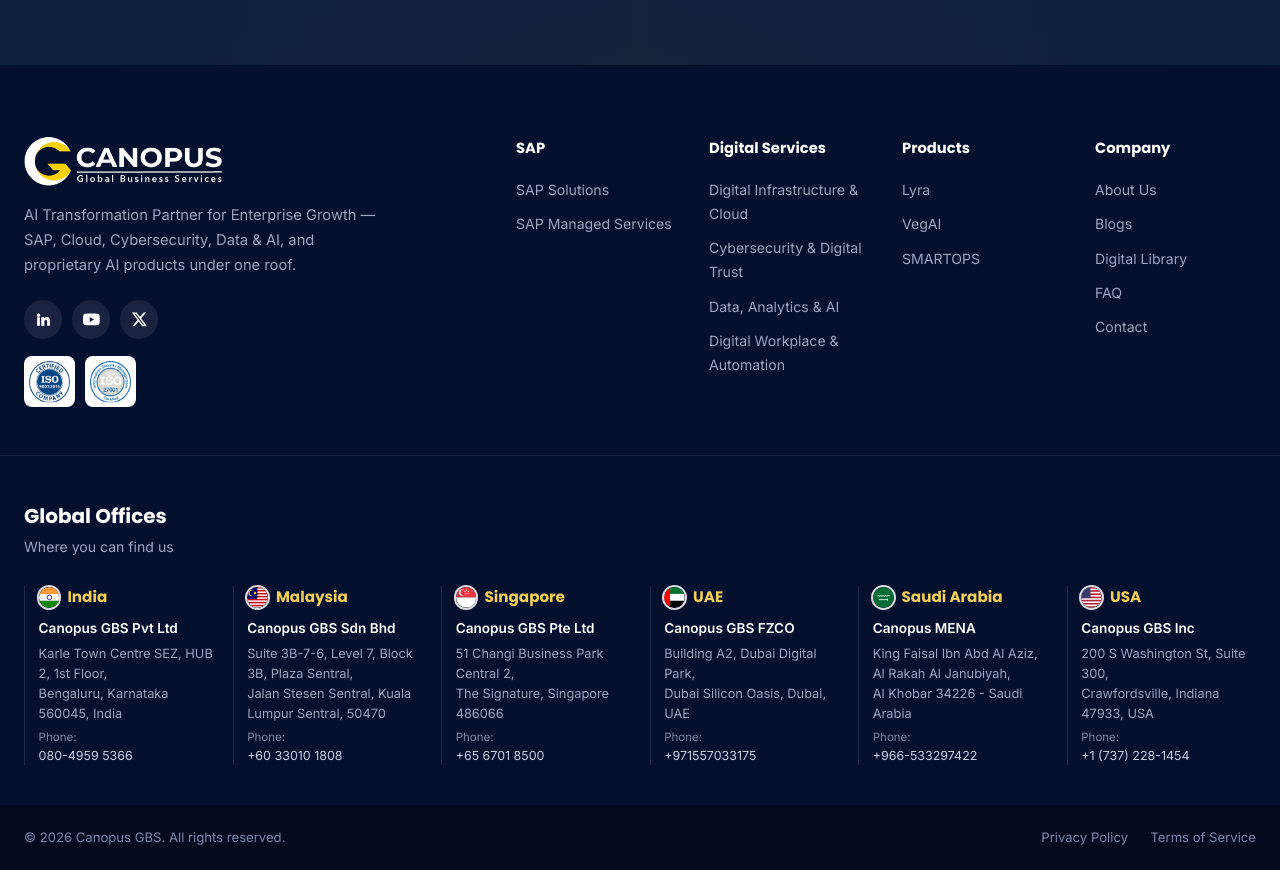
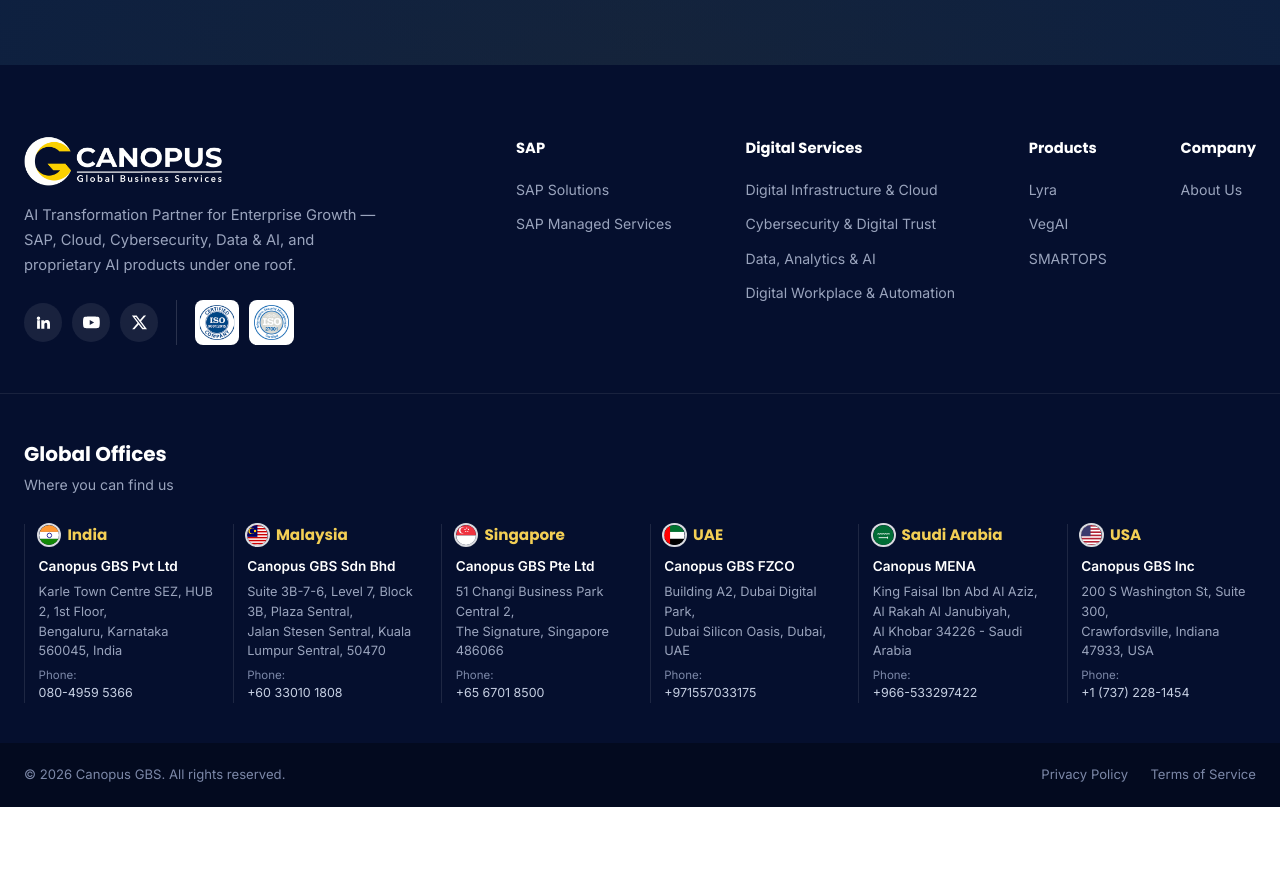
Before and after one commit to Balakumar171994/279cgbs, a React (Vite) app: page / in a window 1280 px wide. Shown: the part 5500-6370 px from the top of the page. After the commit the page ends 6307 px from the top, so only its background shows below. Built offline with nearby package versions, Linux system fonts and the light colour scheme.

Commit message:
14th review

```diff
--- a/src/components/Footer.css
+++ b/src/components/Footer.css
@@ -29,21 +29,31 @@
   max-width: 360px;
 }
 
+/* One row: social icons, a thin divider, then the ISO badges */
+.footer__badges {
+  display: flex;
+  flex-wrap: wrap;
+  align-items: center;
+  gap: 0.9rem 1.1rem;
+  margin-top: 1.4rem;
+}
+
 .footer__social {
   display: flex;
   gap: 0.6rem;
-  margin-top: 1.4rem;
 }
 
 /* Small ISO badges on white tiles so they read on the dark footer */
 .footer__certs {
   display: flex;
+  align-items: center;
   gap: 0.6rem;
-  margin-top: 1.1rem;
+  padding-left: 1.1rem;
+  border-left: 1px solid rgba(255, 255, 255, 0.15);
 }
 
 .footer__certs img {
-  height: 3.2rem;
+  height: 2.8rem;
   width: auto;
   padding: 0.3rem;
   border-radius: 0.5rem;
@@ -77,9 +87,11 @@
 .footer__social-link--youtube:hover { background: #ff0000; }
 .footer__social-link--x:hover { background: #000000; box-shadow: 0 0 0 1px rgba(255, 255, 255, 0.25); }
 
+/* Each column is as wide as its longest link, so links stay on one line */
 .footer__cols {
   display: grid;
-  grid-template-columns: repeat(4, 1fr);
+  grid-template-columns: repeat(4, auto);
+  justify-content: space-between;
   gap: 2rem;
 }
 
@@ -99,6 +111,12 @@
 .footer__col a {
   font-size: 0.88rem;
   color: #9aa4bd;
+}
+
+@media (min-width: 641px) {
+  .footer__col a {
+    white-space: nowrap;
+  }
 }
 
 .footer__col a:hover {
--- a/src/components/Footer.jsx
+++ b/src/components/Footer.jsx
@@ -37,6 +37,8 @@
             AI Transformation Partner for Enterprise Growth — SAP, Cloud, Cybersecurity, Data & AI,
             and proprietary AI products under one roof.
           </p>
+          {/* Social icons and ISO badges share one row */}
+          <div className="footer__badges">
             <div className="footer__social">
               {socials.map((s) => (
                 <a
@@ -55,6 +57,7 @@
             <div className="footer__certs">
               <img src={iso9001} alt="ISO 9001:2015 Certified" loading="lazy" />
               <img src={iso27001} alt="ISO 27001 Certified" loading="lazy" />
+            </div>
           </div>
         </div>
 
--- a/src/data.js
+++ b/src/data.js
@@ -466,7 +466,7 @@
   ],
 }
 
-// TODO: replace "#" with the company's YouTube / X page URLs
+// TODO: replace "#" with the company's X page URL
 export const socials = [
   {
     key: 'linkedin',
@@ -477,7 +477,7 @@
   {
     key: 'youtube',
     name: 'YouTube',
-    href: '#',
+    href: 'https://www.youtube.com/watch?v=sBxN2tLv4v8',
     path: 'M23.5 6.2a3 3 0 0 0-2.1-2.1C19.5 3.6 12 3.6 12 3.6s-7.5 0-9.4.5A3 3 0 0 0 .5 6.2 31 31 0 0 0 0 12a31 31 0 0 0 .5 5.8 3 3 0 0 0 2.1 2.1c1.9.5 9.4.5 9.4.5s7.5 0 9.4-.5a3 3 0 0 0 2.1-2.1A31 31 0 0 0 24 12a31 31 0 0 0-.5-5.8zM9.6 15.6V8.4l6.3 3.6z',
   },
   {
@@ -492,7 +492,8 @@
   'SAP': ['SAP Solutions', 'SAP Managed Services'],
   'Digital Services': ['Digital Infrastructure & Cloud', 'Cybersecurity & Digital Trust', 'Data, Analytics & AI', 'Digital Workplace & Automation'],
   'Products': ['Lyra', 'VegAI', 'SMARTOPS'],
-  'Company': ['About Us', 'Blogs', 'Digital Library', 'FAQ', 'Contact'],
+  // Hidden for now: 'Blogs', 'Digital Library', 'FAQ', 'Contact' - add them back to this list to show them again
+  'Company': ['About Us'],
 }
 
 export const sapHero = {
```
Lines whose indentation alone changed are shown as unchanged.
